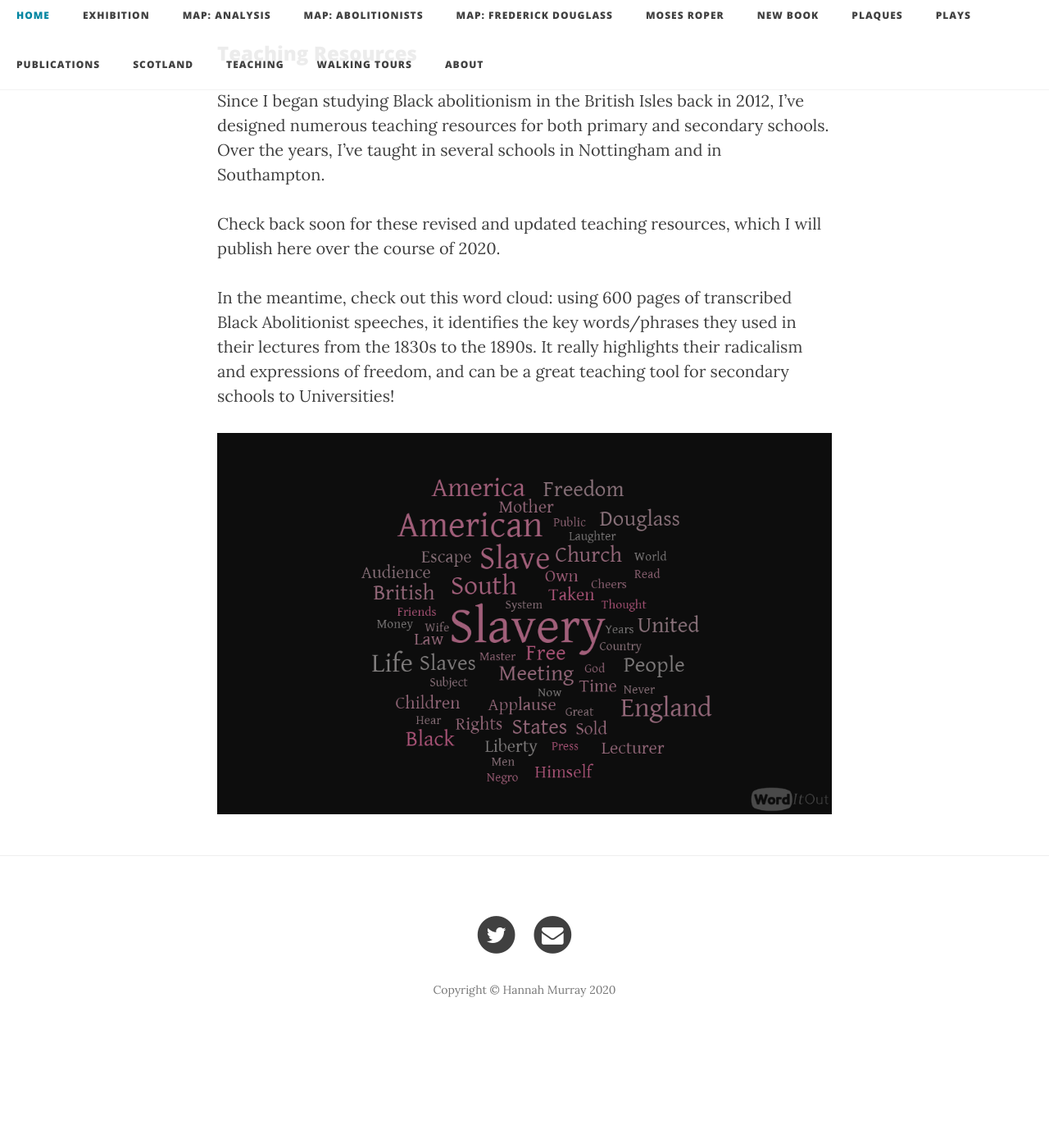
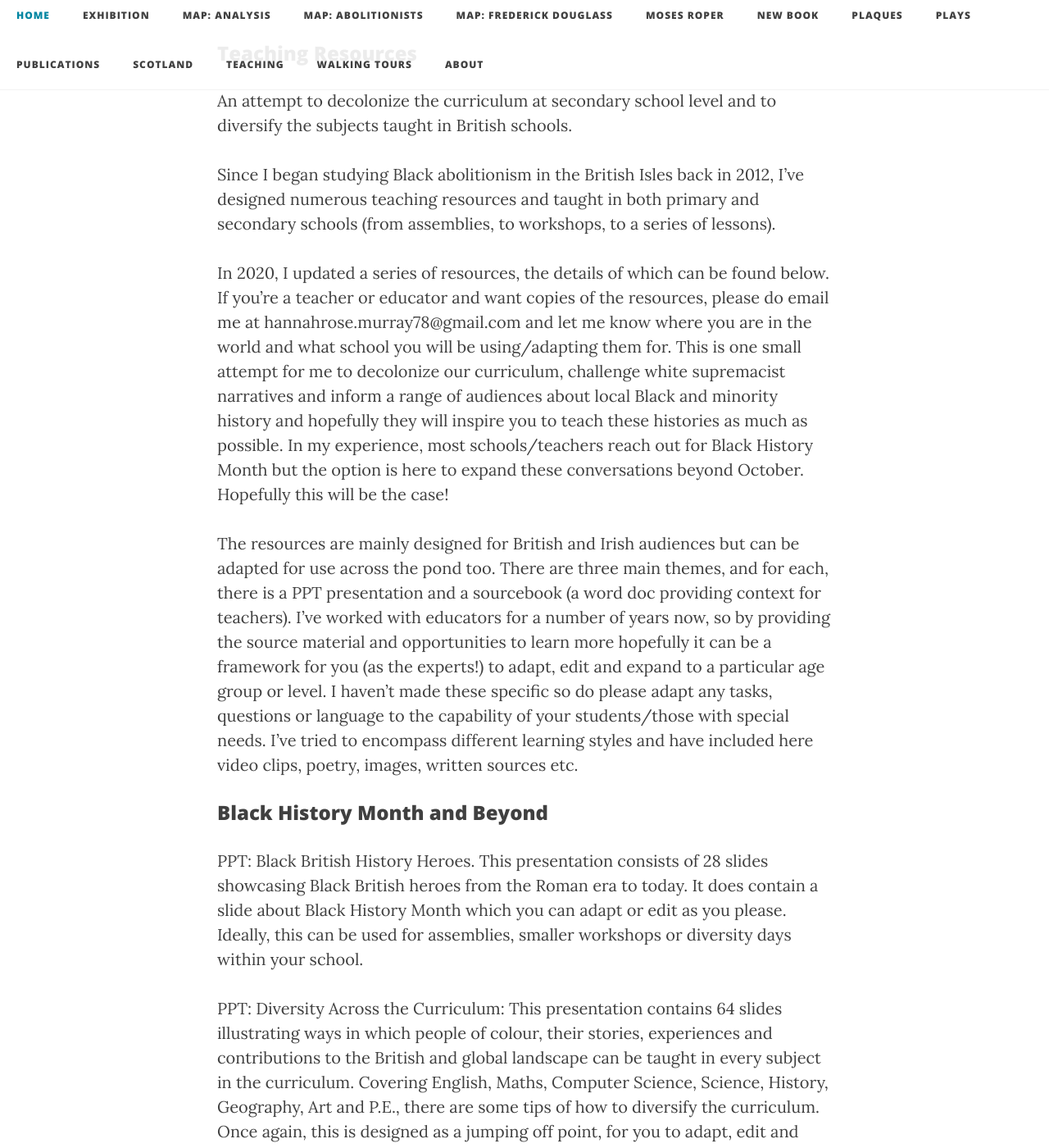
Before and after one commit to FDUK/fduk.github.io, a Jekyll site: the page built from Teaching.md, in a window 1280 px wide and 1400 px high, scrolled down 285 px. Shown: the whole window at 82% size. Built offline with Jekyll 4.4.1, drawn with Linux system fonts in a browser that asks for light colours; nearby versions of some CDN libraries; before the commit the page ends 1568 px from its top, so only the background shows below that; some of the changed text lies outside the part shown.

Commit message:
Update Teaching.md

```diff
--- a/Teaching.md
+++ b/Teaching.md
@@ -6,10 +6,36 @@
 
 ### Teaching Resources
 
-Since I began studying Black abolitionism in the British Isles back in 2012, I’ve designed numerous teaching resources for both primary and secondary schools. Over the years, I’ve taught in several schools in Nottingham and in Southampton.
+An attempt to decolonize the curriculum at secondary school level and to diversify the subjects taught in British schools.
 
-Check back soon for these revised and updated teaching resources, which I will publish here over the course of 2020.
+Since I began studying Black abolitionism in the British Isles back in 2012, I’ve designed numerous teaching resources and taught in both primary and secondary schools (from assemblies, to workshops, to a series of lessons).
 
-In the meantime, check out this word cloud: using 600 pages of transcribed Black Abolitionist speeches, it identifies the key words/phrases they used in their lectures from the 1830s to the 1890s. It really highlights their radicalism and expressions of freedom, and can be a great teaching tool for secondary schools to Universities!
+In 2020, I updated a series of resources, the details of which can be found below. If you're a teacher or educator and want copies of the resources, please do email me at hannahrose.murray78@gmail.com and let me know where you are in the world and what school you will be using/adapting them for. This is one small attempt for me to decolonize our curriculum, challenge white supremacist narratives and inform a range of audiences about local Black and minority history and hopefully they will inspire you to teach these histories as much as possible. In my experience, most schools/teachers reach out for Black History Month but the option is here to expand these conversations beyond October. Hopefully this will be the case!
+
+The resources are mainly designed for British and Irish audiences but can be adapted for use across the pond too. There are three main themes, and for each, there is a PPT presentation and a sourcebook (a word doc providing context for teachers). I've worked with educators for a number of years now, so by providing the source material and opportunities to learn more hopefully it can be a framework for you (as the experts!) to adapt, edit and expand to a particular age group or level. I haven't made these specific so do please adapt any tasks, questions or language to the capability of your students/those with special needs. I've tried to encompass different learning styles and have included here video clips, poetry, images, written sources etc.
+
+### Black History Month and Beyond
+
+PPT: Black British History Heroes. This presentation consists of 28 slides showcasing Black British heroes from the Roman era to today. It does contain a slide about Black History Month which you can adapt or edit as you please. Ideally, this can be used for assemblies, smaller workshops or diversity days within your school.
+
+PPT: Diversity Across the Curriculum: This presentation contains 64 slides illustrating ways in which people of colour, their stories, experiences and contributions to the British and global landscape can be taught in every subject in the curriculum. Covering English, Maths, Computer Science, Science, History, Geography, Art and P.E., there are some tips of how to diversify the curriculum. Once again, this is designed as a jumping off point, for you to adapt, edit and expand to your school, the age group and capacity for your students. At previous schools, this has worked as a single ‘Diversity Day’ or ‘Diversity Week’ in or preferably outside Black History Month. Some schools have used this within their PSHE/Citizenship classes, whereas others have edited it specifically for their individual subjects. There are tips here on how to embed people and their stories into the local curriculum, with tasks and questions at each subject level to get students thinking about what they’ve just learned, or to encourage them to go away and learn more!
+
+Word Doc: Sourcebook providing context to the PPTs
+
+### Black Abolitionists
+
+PPT: Black Abolitionists (covering the historical context behind slavery and abolition; key roles of abolitionists; detailed case studies of two abolitionists; a selection of 10 primary sources with additional questions. At the end of each section, there will be a series of tasks or questions to pose to your students. These can all be differentiated to suit the needs of your audience.)
+
+Word Doc: This sourcebook accompanies the PPT entitled ‘Black Abolitionists.’ This document has 19 pages of teacher guidance, notes, questions and task ideas for students.
+
+### Black Lives Matter
+
+PPT: Black Lives Matter (covering the historical context behind BLM; the BLM movement in the U.S.; the BLM movement in the UK; the impact of the BLM movement on popular culture (art, sport, film/TV etc). At the end of each section, there will be a series of tasks or questions to pose to your students. These can all be differentiated to suit the needs of your audience.
+
+Word Doc: This sourcebook accompanies the PPT entitled ‘Black Lives Matter’ and contains 19 pages of teacher guidance, notes, questions and task ideas for students.
+
+Thanks to fantastic teachers Alexandra King and Simon Cox for their help and feedback in the creation of these resources.
+
+Finally, check out this word cloud: using 600 pages of transcribed Black Abolitionist speeches, it identifies the key words/phrases they used in their lectures from the 1830s to the 1890s. It really highlights their radicalism and expressions of freedom, and can be a great teaching tool for secondary schools to Universities!
 
 <img src="/img/SpeechesWordCloud.png" alt="Speeches Word Cloud"/>
```
